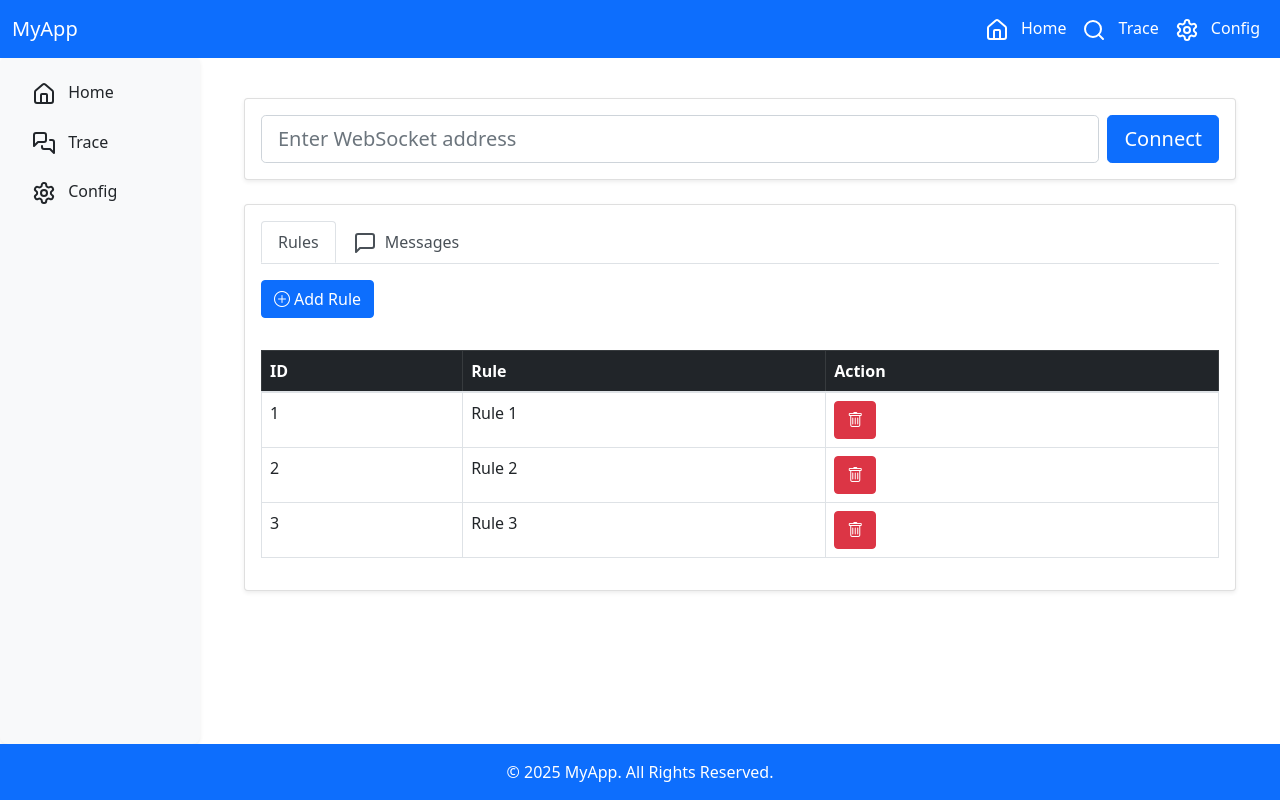
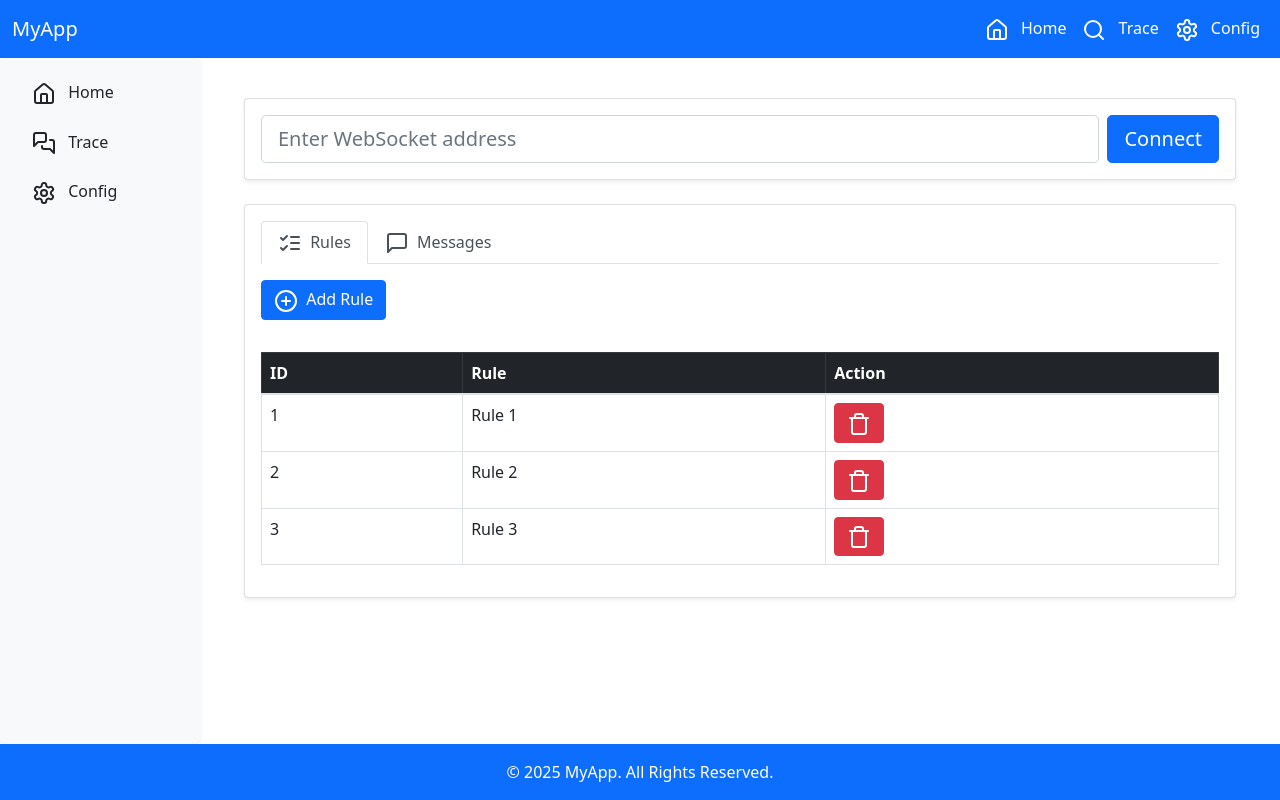
Before and after one commit to majiddarvishan/tracer, a React (Create React App) app: page /trace in a window 1280 px wide. Built offline with nearby package versions, Linux system fonts and the light colour scheme.

Commit message:
upate icon

```diff
--- a/src/components/Trace.js
+++ b/src/components/Trace.js
@@ -1,6 +1,6 @@
 import React, { useState } from "react";
 import { Modal, Button } from "react-bootstrap";
-import { PlusCircle, Trash, MessageSquare } from "lucide-react"; // Import icons from lucide-react
+import { PlusCircle, Trash, MessageSquare, ListChecks } from "lucide-react"; // Import icons from lucide-react
 import "../assets/css/Trace.css";
 
 const Trace = () => {
@@ -73,7 +73,7 @@ const Trace = () => {
                   aria-controls="rules"
                   aria-selected="true"
                 >
-                  Rules
+                  <ListChecks className="me-1" /> Rules
                 </button>
               </li>
               <li className="nav-item" role="presentation">
@@ -99,7 +99,7 @@ const Trace = () => {
                 aria-labelledby="rules-tab"
               >
                 <Button variant="primary" className="mb-3" onClick={handleShow}>
-                  <i className="bi bi-plus-circle me-1"></i>Add Rule
+                  <PlusCircle className="me-1" /> Add Rule
                 </Button>
                 <table className="table table-bordered mt-3">
                   <thead className="table-dark">
@@ -120,7 +120,7 @@ const Trace = () => {
                             size="icon"
                             onClick={() => handleDeleteRule(rule.id)}
                           >
-                            <i className="bi bi-trash"></i>
+                            <Trash />
                           </Button>
                         </td>
                       </tr>
```
